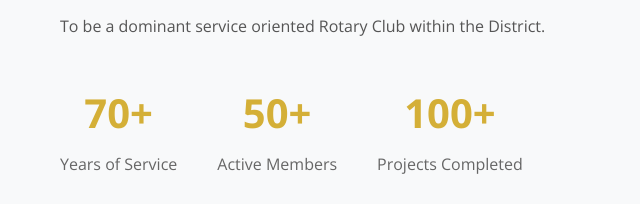
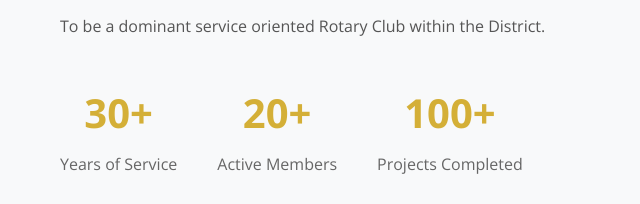
Before and after one commit to DoveFrancis/rciponri, a website: page index.html in a window 1280 px wide. Shown: the part 1322-1526 px from the top of the page, 0-640 px from the left. Drawn offline with nearby package versions, Linux system fonts and the light colour scheme.

Commit message:
Updated index.html

```diff
--- a/index.html
+++ b/index.html
@@ -73,11 +73,11 @@
 
                     <div class="stats">
                         <div class="stat">
-                            <h4>70+</h4>
+                            <h4>30+</h4>
                             <p>Years of Service</p>
                         </div>
                         <div class="stat">
-                            <h4>50+</h4>
+                            <h4>20+</h4>
                             <p>Active Members</p>
                         </div>
                         <div class="stat">
```
